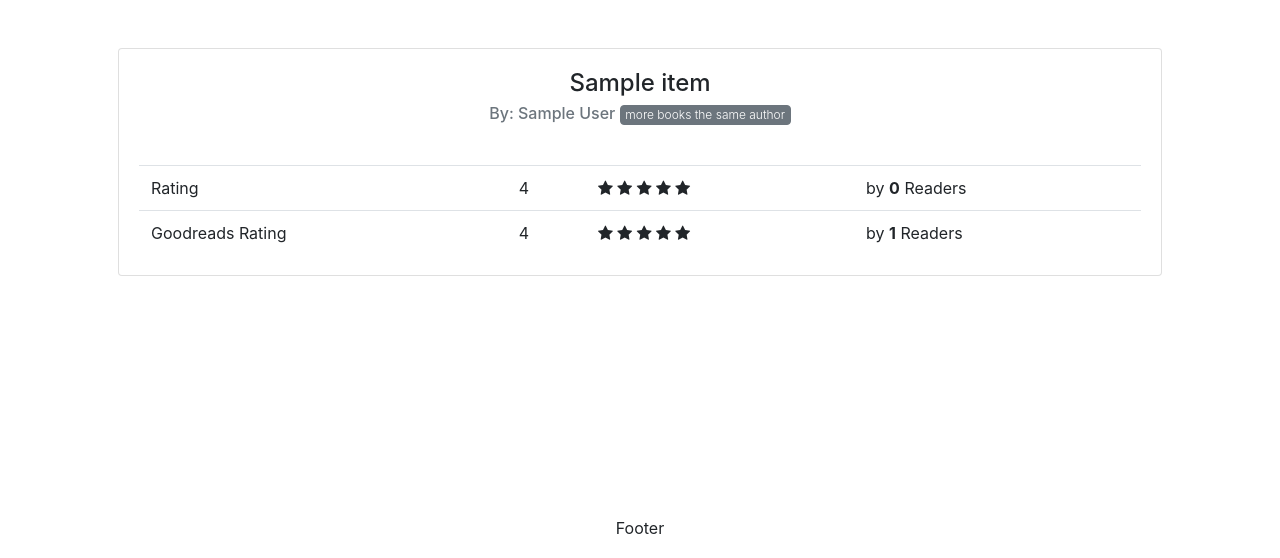
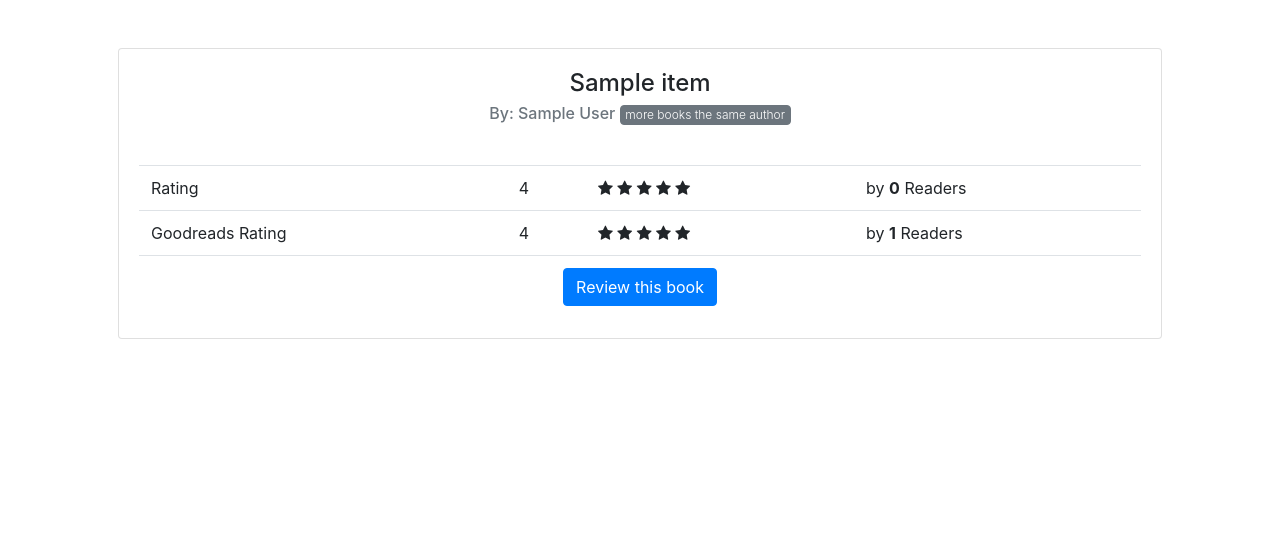
Before and after one commit to XtratoS/Books, a Flask app: page /books/1 in a window 1280 px wide. Shown: the part 66-624 px from the top of the page. Run offline with Flask 2, Linux system fonts and the light colour scheme; a database or web service that is not in the repository returns one stand-in record (values such as "Sample title"); data that the repository does not hold is empty; parts of the project's set-up code (start-up, migrations or seed data) failed here and were passed over; some libraries are stand-ins or nearby versions.

Commit message:
Added a button to submit a review

```diff
--- a/templates/book.html
+++ b/templates/book.html
@@ -35,6 +35,11 @@
                 </td>
                 <td>
                     by <b>{{data['goodreads_count']}}</b> Readers
+                </td>
+            </tr>
+            <tr>
+                <td colspan="4" class="center">
+                    <a href="review/{{data['isbn']}}" class="btn btn-primary">Review this book</a>
                 </td>
             </tr>
         </table>
```
